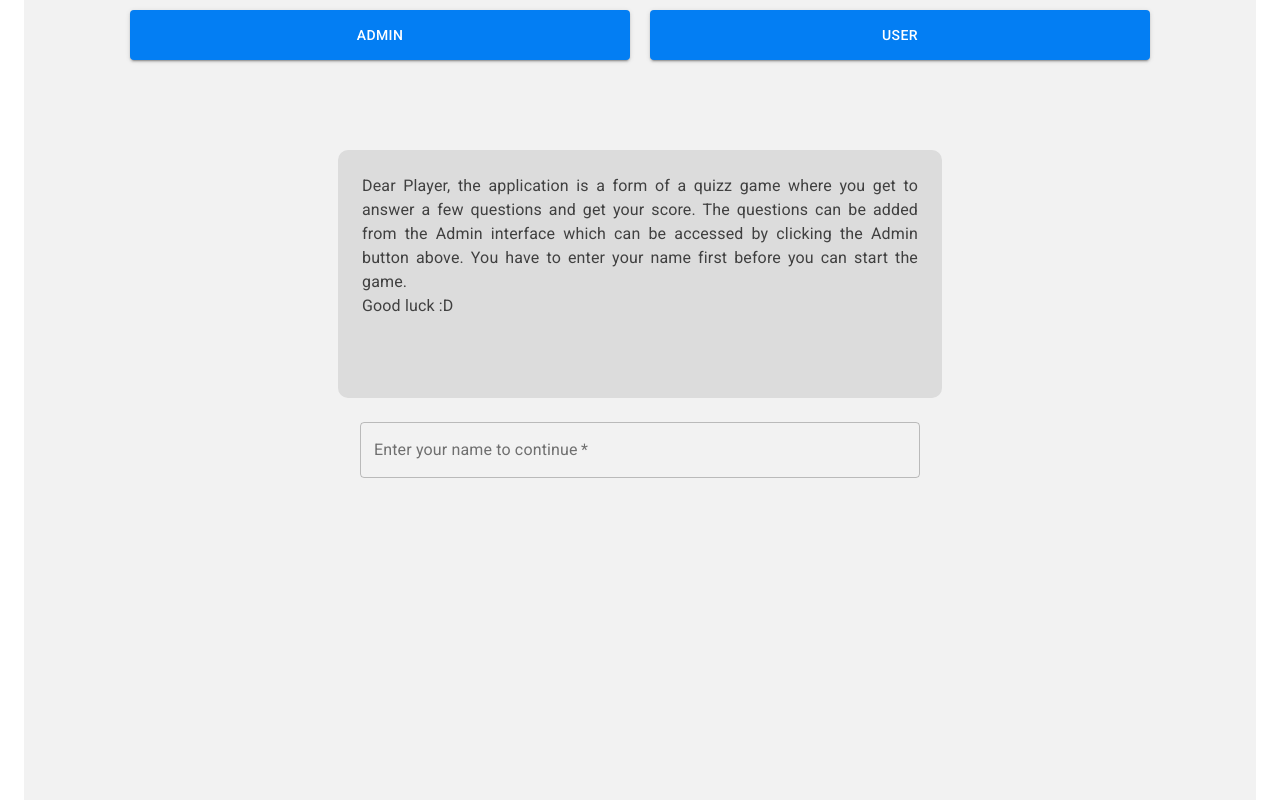
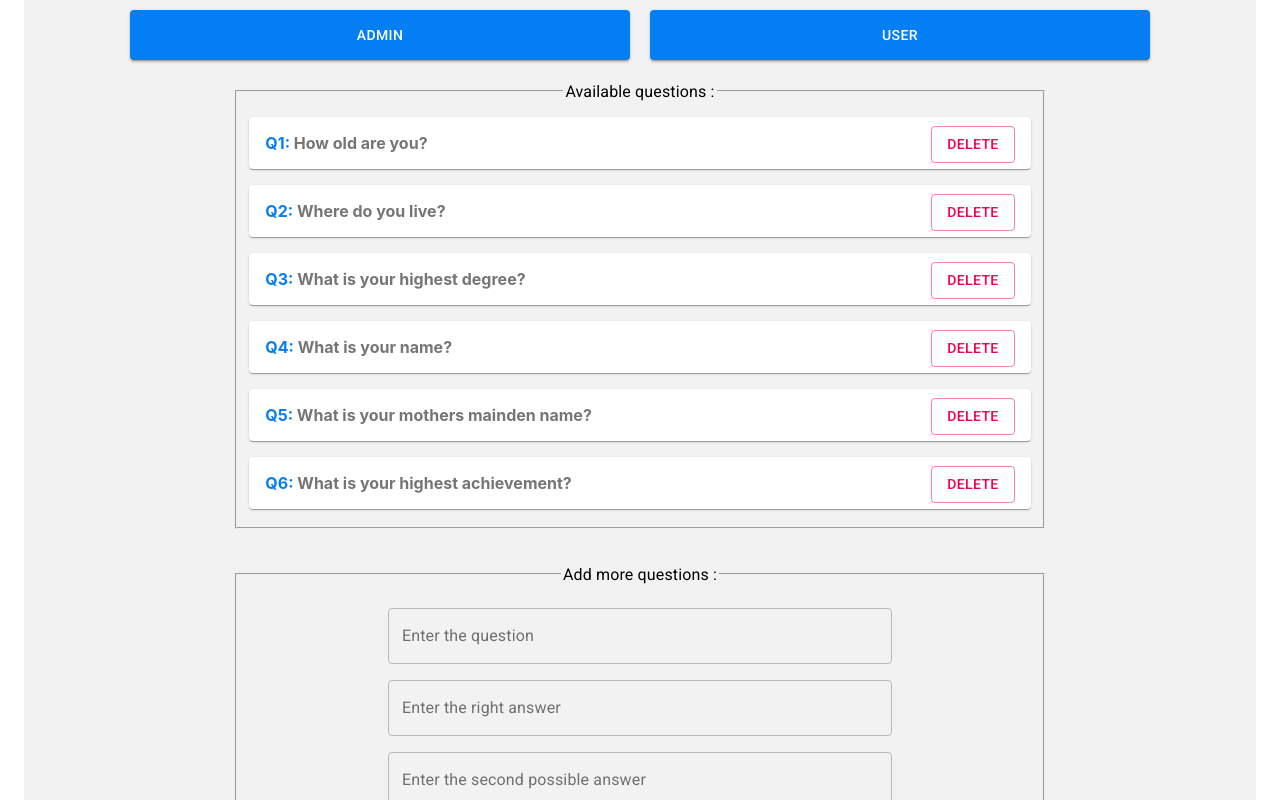
Before and after one commit to medaharrat/react-quizz, a React (Create React App) app: page /admin in a window 1280 px wide. Before the commit this address led to /play. Shown: the top 800 px of the page. Built offline with nearby package versions, Linux system fonts and the light colour scheme.

Commit message:
Implement Deleting Functionality

```diff
--- a/src/Actions/index.js
+++ b/src/Actions/index.js
@@ -12,13 +12,12 @@ export const addQuestion = (question) => (dispatch) => {
     dispatch({type: ADD_QUESTION, payload: question})
 };
 
-export const deleteQuestion = ({ question_id }) => (dispatch) => {
-    dispatch({type: DELETE_QUESTION, payload: question_id})
+export const deleteQuestion = (questionId) => (dispatch) => {
+    dispatch({type: DELETE_QUESTION, payload: questionId})
 };
 
 /* User Actions */
 export const getUsername = () => (dispatch) => {
-    console.log('inside action')
     dispatch({type: GET_USERNAME})
 };
 
--- a/src/Components/QuizzQuestion.js
+++ b/src/Components/QuizzQuestion.js
@@ -33,7 +33,10 @@ const styles = makeStyles((theme) => ({
     }
 }));
 
-const QuizzQuestion = ({ question, withAnswers, setToDelete, onAnswerSelect, showRightAnswer, disabled }) => {
+const QuizzQuestion = ({
+    question, withAnswers, onAnswerSelect, showRightAnswer,
+    deleteQuestion
+}) => {
     const classes = styles();
     const [selectedAnswer, setSelectedAnswer] = useState("");
 
@@ -56,7 +59,7 @@ const QuizzQuestion = ({ question, withAnswers, setToDelete, onAnswerSelect, sho
                                 className={classes.deleteBtn}
                                 variant="outlined"
                                 color="secondary"
-                                onClick={setToDelete(question.id)}
+                                onClick={() => deleteQuestion(question.id) }
                             >
                                 Delete
                             </Button>
@@ -99,7 +102,6 @@ const QuizzQuestion = ({ question, withAnswers, setToDelete, onAnswerSelect, sho
 QuizzQuestion.propTypes = {
     question: PropTypes.object.isRequired,
     withAnswers: PropTypes.bool,
-    setToDelete: PropTypes.func,
     onAnswerSelect: PropTypes.func
   };
 
--- a/src/Interfaces/AdminInterface.js
+++ b/src/Interfaces/AdminInterface.js
@@ -7,10 +7,10 @@ import {
     FormControl,
     TextField,
 } from '@material-ui/core';
-import { connect } from 'react-redux';
 import QuizzButton from '../Components/QuizzButton';
 import QuizzQuestion from '../Components/QuizzQuestion';
 import { addQuestion, deleteQuestion } from '../Actions';
+import { connect } from 'react-redux';
 
 const styles = makeStyles((theme) => ({
     root: {
@@ -65,8 +65,7 @@ const AdminInterface = ({ questions, addQuestion, deleteQuestion }) => {
     };
 
     const handleDelete = (questionId) => {
-        console.log("DEL " + questionId);
-        //deleteQuestion(1);
+        deleteQuestion(questionId);
     }
 
     const deleteUndefined = (arr) => {
@@ -107,7 +106,7 @@ const AdminInterface = ({ questions, addQuestion, deleteQuestion }) => {
                                 <QuizzQuestion
                                     key={question.id}
                                     question={question}
-                                    setToDelete={handleDelete}
+                                    deleteQuestion={handleDelete}
                                 />
                             );
                         })
@@ -198,4 +197,5 @@ AdminInterface.defaultProps = {
 };
 
 const mapStateToProps = (state) => ({ questions: state.questions });
+
 export default connect(mapStateToProps, { addQuestion, deleteQuestion })(AdminInterface);
--- a/src/Interfaces/General.js
+++ b/src/Interfaces/General.js
@@ -38,8 +38,6 @@ const General = ({ username }) => {
                     <QuizzButton primary text = "User"/>
                 </QuizzLink>
 
-                <Redirect to="/play" />
-
                 <Switch>
                     <Route path="/admin">
                         <AdminInterface />
--- a/src/Reducers/questionsReducer.js
+++ b/src/Reducers/questionsReducer.js
@@ -51,7 +51,7 @@ export default function questionsReducer(state = initialState, action) {
         action.payload
       ]
     case DELETE_QUESTION:
-      return [...state].filter(question => [...state].id !== action.question_id)
+      return state.filter(question => question.id !== action.payload);
     default:
       return state;
   }
```
